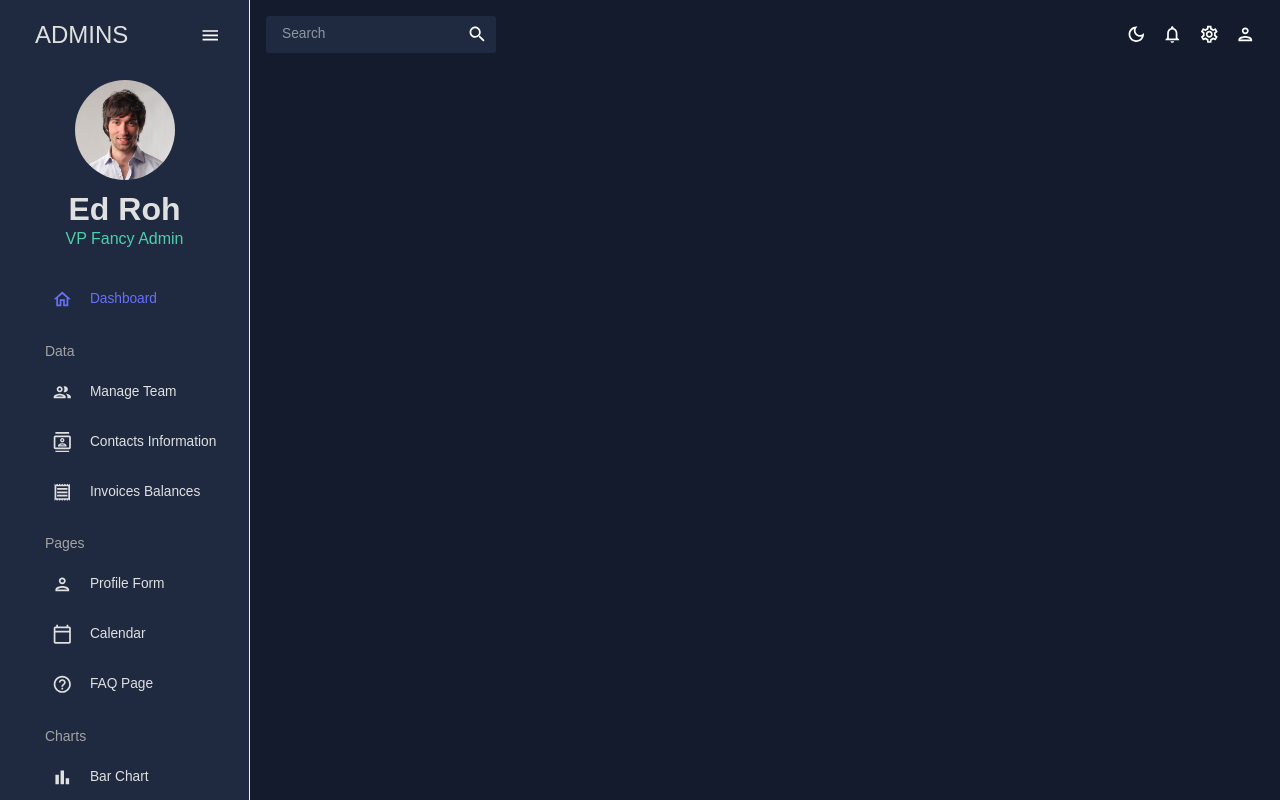
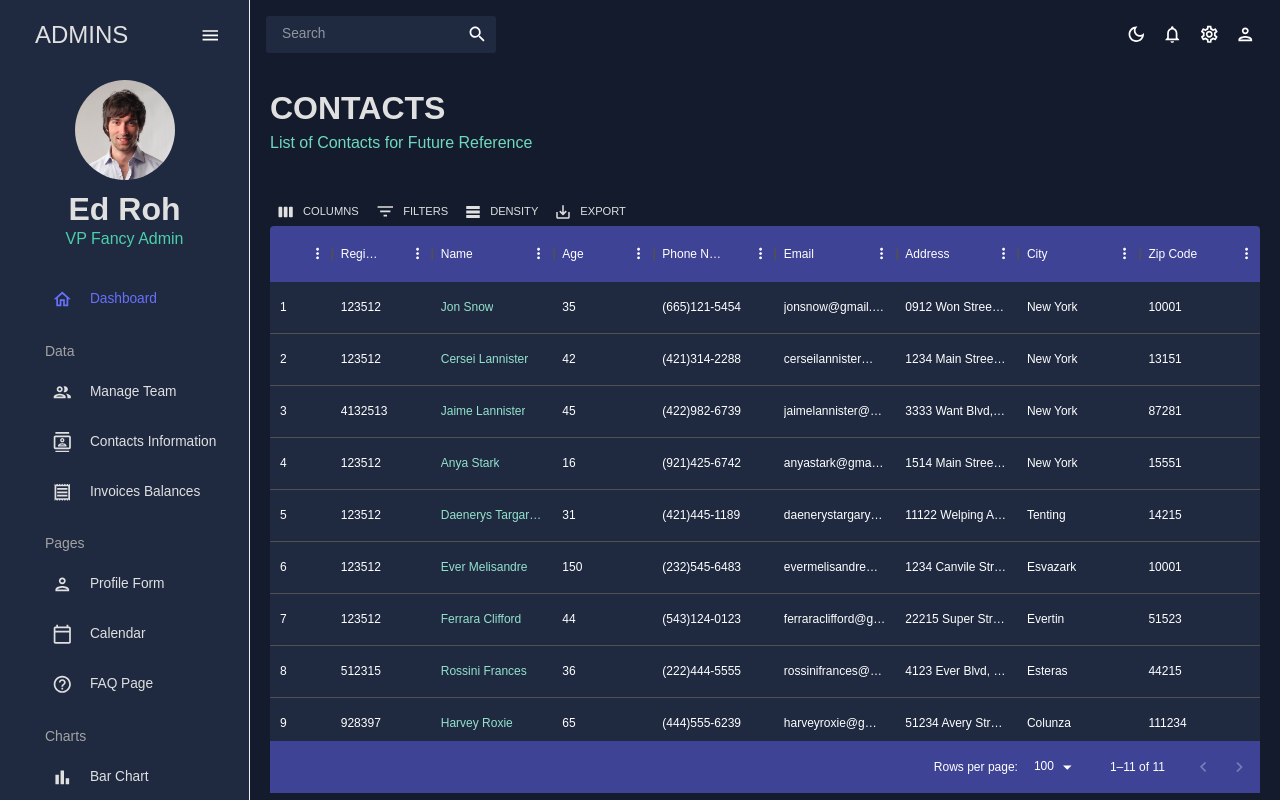
Before and after one commit to MohamadRasoul/trippo_dashboard_react, a React (Vite) app: page /contacts in a window 1280 px wide. Shown: the top 800 px of the page. Built offline with nearby package versions, Linux system fonts and the light colour scheme; the HTML template or start-up script is replaced by a standard one.

Commit message:
implement contacts page with data grid

```diff
--- a/src/containers/contacts/index.jsx
+++ b/src/containers/contacts/index.jsx
@@ -1,9 +1,101 @@
 import { Box } from "@mui/material";
+import { DataGrid, GridToolbar } from "@mui/x-data-grid";
+import { tokens } from "../../config/theme";
+import { mockDataContacts } from "../../data/mockData";
+import Header from "../../components/Header";
+import { useTheme } from "@mui/material";
 
 const Contacts = () => {
+  const theme = useTheme();
+  const colors = tokens(theme.palette.mode);
+
+  const columns = [
+    { field: "id", headerName: "ID", flex: 0.5 },
+    { field: "registrarId", headerName: "Registrar ID" },
+    {
+      field: "name",
+      headerName: "Name",
+      flex: 1,
+      cellClassName: "name-column--cell",
+    },
+    {
+      field: "age",
+      headerName: "Age",
+      type: "number",
+      headerAlign: "left",
+      align: "left",
+    },
+    {
+      field: "phone",
+      headerName: "Phone Number",
+      flex: 1,
+    },
+    {
+      field: "email",
+      headerName: "Email",
+      flex: 1,
+    },
+    {
+      field: "address",
+      headerName: "Address",
+      flex: 1,
+    },
+    {
+      field: "city",
+      headerName: "City",
+      flex: 1,
+    },
+    {
+      field: "zipCode",
+      headerName: "Zip Code",
+      flex: 1,
+    },
+  ];
+
   return (
-    <Box>
-
+    <Box m="20px">
+      <Header
+        title="CONTACTS"
+        subtitle="List of Contacts for Future Reference"
+      />
+      <Box
+        m="40px 0 0 0"
+        height="75vh"
+        sx={{
+          "& .MuiDataGrid-root": {
+            border: "none",
+          },
+          "& .MuiDataGrid-cell": {
+            borderBottom: "none",
+          },
+          "& .name-column--cell": {
+            color: colors.greenAccent[300],
+          },
+          "& .MuiDataGrid-columnHeaders": {
+            backgroundColor: colors.blueAccent[700],
+            borderBottom: "none",
+          },
+          "& .MuiDataGrid-virtualScroller": {
+            backgroundColor: colors.primary[400],
+          },
+          "& .MuiDataGrid-footerContainer": {
+            borderTop: "none",
+            backgroundColor: colors.blueAccent[700],
+          },
+          "& .MuiCheckbox-root": {
+            color: `${colors.greenAccent[200]} !important`,
+          },
+          "& .MuiDataGrid-toolbarContainer .MuiButton-text": {
+            color: `${colors.grey[100]} !important`,
+          },
+        }}
+      >
+        <DataGrid
+          rows={mockDataContacts}
+          columns={columns}
+          components={{ Toolbar: GridToolbar }}
+        />
+      </Box>
     </Box>
   );
 };
```
